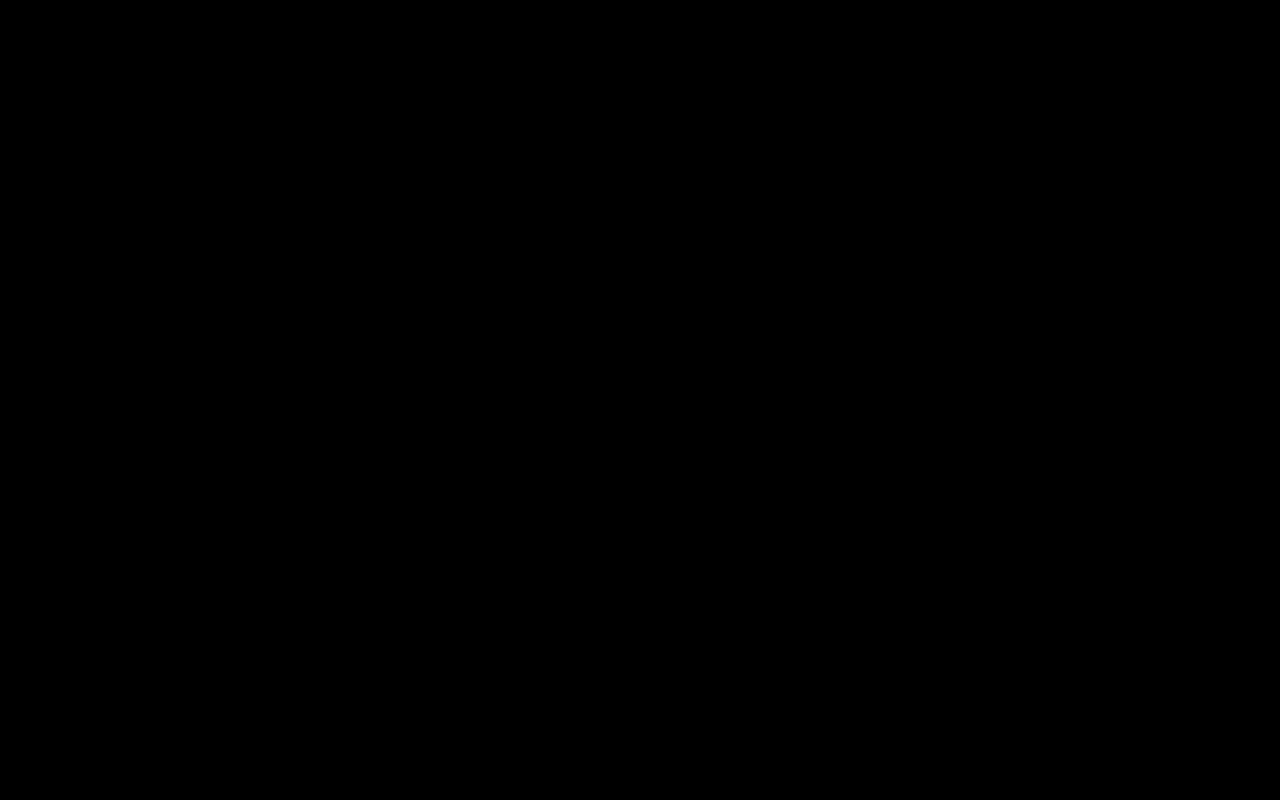
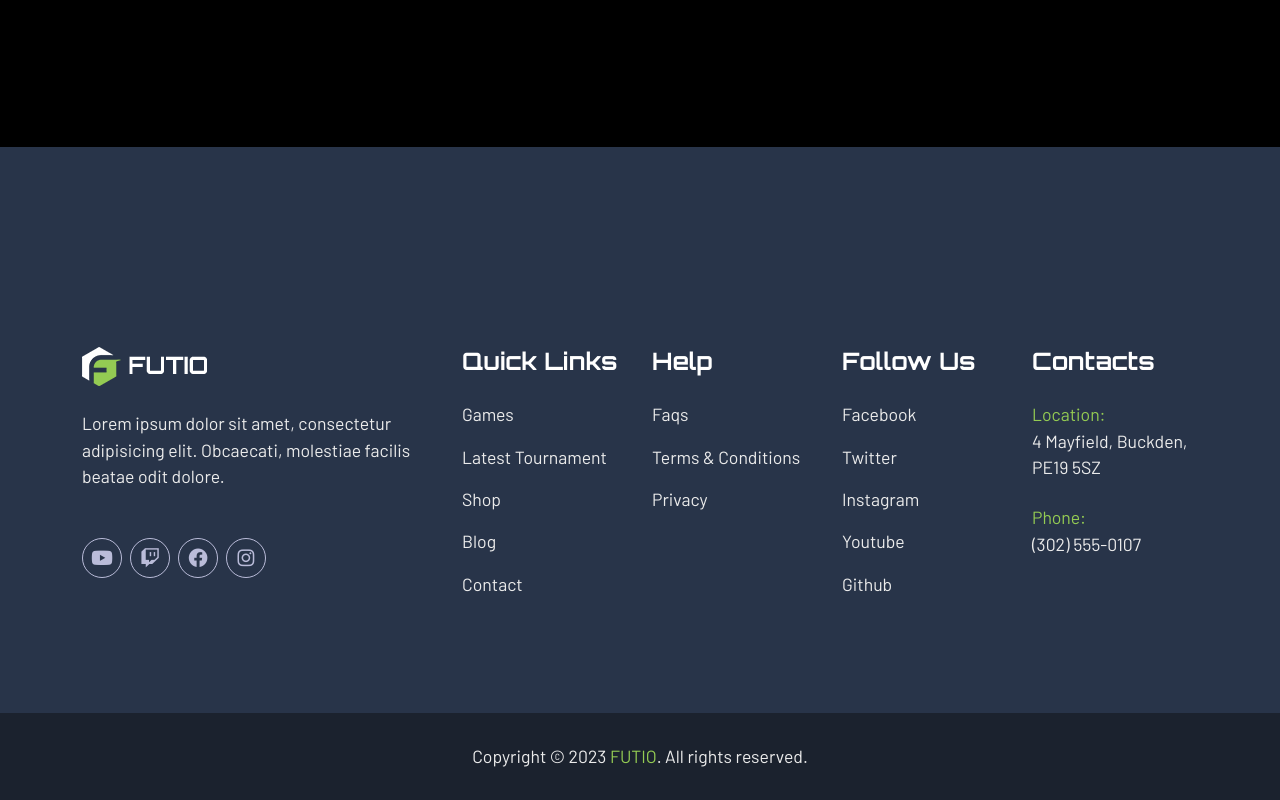
Before and after one commit to giuliabaratella/proj-html-vuejs, a Vue app: page / in a window 1280 px wide. Shown: the part 8219-9019 px from the top of the page. Before the commit the page ends 8166 px from the top, so only its background shows below. Built offline with nearby package versions, Linux system fonts and the light colour scheme.

Commit message:
added footer component + social + lists

```diff
--- a/src/App.vue
+++ b/src/App.vue
@@ -8,6 +8,7 @@
   <FeedbackComponent/>
   <AdvBanner/>
   <LatestNewsComponent/>
+  <FooterComponent/>
 </template>
 
 <script>
@@ -20,6 +21,8 @@ import LiveStreamingComponent from './components/LiveStreamingComponent.vue';
 import FeedbackComponent from './components/FeedbackComponent.vue';
 import AdvBanner from './components/AdvBannerComponent.vue';
 import LatestNewsComponent from './components/LatestNewsComponent.vue';
+import FooterComponent from './components/FooterComponent.vue';
+
 
 
   export default {
@@ -33,6 +36,7 @@ import LatestNewsComponent from './components/LatestNewsComponent.vue';
       FeedbackComponent,
       AdvBanner,
       LatestNewsComponent,
+      FooterComponent,
     }
 
   }
--- a/src/assets/data/store.js
+++ b/src/assets/data/store.js
@@ -35,6 +35,44 @@ export const store= reactive ({
             title:'Benefits Of Gaming - PC And Video Games',
             img:'/img/articles/blog-item-7.png'
         },
-    ]
+    ],
+    social:[
+        {
+            name:'Youtube',
+            icon:'fa-youtube'
+        },
+        {
+            name:'Twitch',
+            icon:'fa-twitch'
+        },
+        {
+            name:'Facebook',
+            icon:'fa-facebook'
+        },
+        {
+            name:'Instagram',
+            icon:'fa-instagram'
+        }
+    ],
+    QuickLinks:[
+        'Games',
+        'Latest Tournament',
+        'Shop',
+        'Blog',
+        'Contact',
+    ],
+    Help:[
+        'Faqs',
+        'Terms & Conditions',
+        'Privacy',
+    ],
+    FollowUs:[
+        'Facebook',
+        'Twitter',
+        'Instagram',
+        'Youtube',
+        'Github',
+    ],
+
 
 })
--- a/src/assets/styles/main.scss
+++ b/src/assets/styles/main.scss
@@ -34,7 +34,9 @@ p{
     color:$colorLight;
     font-size: 1.1em;
 }
-
+ul {
+    padding-left: 0;
+}
 a{
     text-decoration: none;
     color: $colorWhite !important;
--- a/src/assets/styles/partials/_variables.scss
+++ b/src/assets/styles/partials/_variables.scss
@@ -9,6 +9,8 @@ $colorContrastBlue:#556f9c;
 $colorLive: #ff9933;
 $colorWhite:#ffffff;
 $colorGetOffersBtn:#1a8f3d;
+$colorHeaderCopyright:#1b222e;
+$colorSocial:#babcd9;
 
 // font
 $fontPrimary: 'Orbitron', sans-serif;
--- /dev/null
+++ b/src/components/FooterComponent.vue
@@ -0,0 +1,124 @@
+<template>
+
+    <!-- footer  -->
+    <footer>
+        <div class="footer-links">
+            <div class="container">
+                <div class="row">
+                    <div class="col-4">
+                        <img src="../assets/images/logo.png" alt="Futio logo" class="mb-4">
+                        <p class="mb-5">Lorem ipsum dolor sit amet, consectetur adipisicing elit. Obcaecati, molestiae facilis beatae odit dolore.</p>
+                        <div class="d-flex column-gap-2">
+                            <a href="#" @click.prevent v-for="el in store.social" class="social-icon d-flex align-items-center justify-content-center ">
+                                <i class="fa-brands" :class="el.icon"></i>
+                            </a>
+                        </div>
+                    </div>
+                    <div class="col-2">
+                        <h4>Quick Links</h4>
+                        <ul>
+                            <li v-for="el in store.QuickLinks" class="mb-3"><a href="#" @click.prevent>{{ el }}</a></li>
+                        </ul>
+                    </div>
+                    <div class="col-2">
+                        <h4>Help</h4>
+                        <ul>
+                            <li v-for="el in store.Help" class="mb-3"><a href="#" @click.prevent>{{ el }}</a></li>
+                        </ul>
+                    </div>
+                    <div class="col-2">
+                        <h4>Follow Us</h4>
+                        <ul>
+                            <li v-for="el in store.FollowUs" class="mb-3"><a href="#" @click.prevent>{{ el }}</a></li>
+                        </ul>
+                    </div>
+                    <div class="col-2 contacts">
+                        <h4>Contacts</h4>
+                        <div class="mb-4">
+                            <div class="contact-info">Location:</div>
+                            <div>4 Mayfield, Buckden, PE19 5SZ</div>
+                        </div>
+                        <div class="mb-4">
+                            <div class="contact-info">Phone:</div>
+                            <div>(302) 555-0107</div>
+                        </div>
+                    </div>
+                </div>
+            </div>
+
+
+        </div>
+        <div class="copyright d-flex justify-content-center">
+            <p class="mb-0">Copyright © 2023 <span class="brand-name">Futio</span>. All rights reserved.</p>
+        </div>
+    </footer>
+</template>
+
+<script>
+import { store } from '../assets/data/store';
+    export default {
+        name:'FooterComponent',
+        data(){
+            return{
+                store,
+
+            }
+        }
+    }
+</script>
+
+<style lang="scss" scoped>
+@use '../assets/styles/partials/variables' as *;
+footer {
+    background-color: $colorDarkBlue;
+    margin-top: 200px;
+    .footer-links{
+        padding-top: 200px;
+        padding-bottom: 100px;
+        h4{
+            color: $colorWhite;
+            margin-bottom: 25px;
+        }
+        li{
+            font-size: 1.1em;
+            a{
+                color: $colorLight !important;
+                &:hover {
+                color:$colorHover !important;
+            }
+            }
+
+        }
+        .contacts{
+            font-size:1.1em;
+            color: $colorLight;
+            .contact-info {
+                    color:$colorHover;
+                }
+        }
+        .social-icon{
+            color: $colorSocial !important;
+            width: 40px;
+            height: 40px;
+            border-radius: 50%;
+            border: 1px solid $colorSocial;
+            font-size: 1.2em;
+            &:hover{
+                background-color: $colorHover;
+                color: $colorWhite !important;
+            }
+        }
+    }
+    .copyright{
+        background-color: $colorHeaderCopyright;
+        padding-top: 30px;
+        padding-bottom: 30px;
+        .brand-name{
+            text-transform: uppercase;
+            color:$colorHover;
+        }
+    }
+
+}
+
+</style>
```
